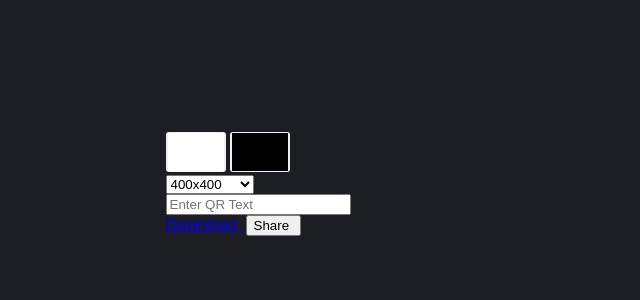
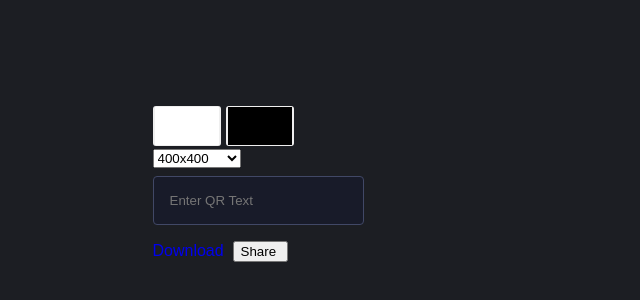
Before and after one commit to DayvysonAlmeida/GENERATOR-QRCODE, a plain HTML site: page index.html in a window 1280 px wide. Shown: the part 224-524 px from the top of the page, without its empty margins (0-640 px from the left). Drawn offline with Linux system fonts and the light colour scheme.

Commit message:
add style classe qr-text

```diff
--- a/src/style.css
+++ b/src/style.css
@@ -27,3 +27,19 @@ input[type="color"]::-webkit-color-swatch-wrapper{
 input[type="color"]::-webkit-color-swatch{
     border: none;
 }
+
+a{
+    text-decoration: none;
+}
+
+.qr-text{
+    padding: 1rem;
+    display: block;
+    background: #181b29;
+    border: 1px solid #414866;
+    border-radius: 4px;
+    width: 100%;
+    margin: 0.5rem 0 1rem 0;
+    color: #fff;
+    outline: none;
+}
```
